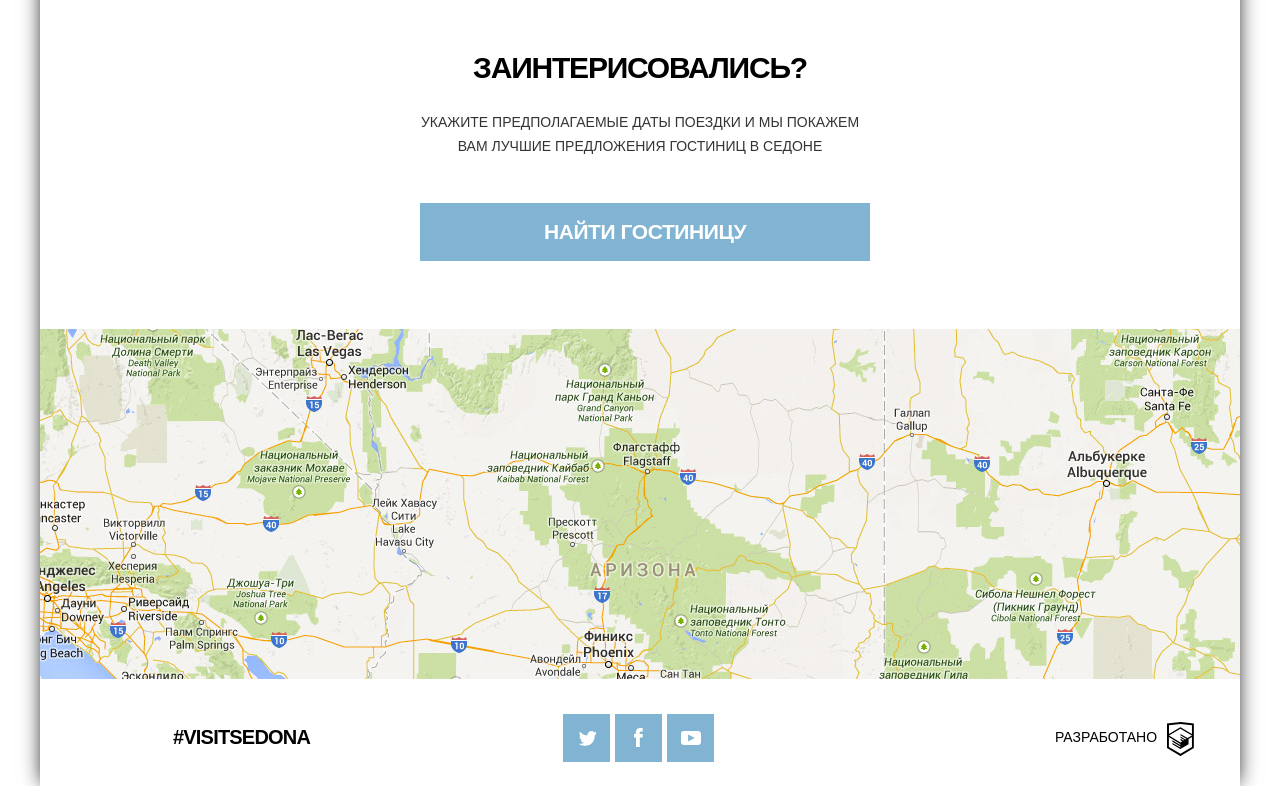
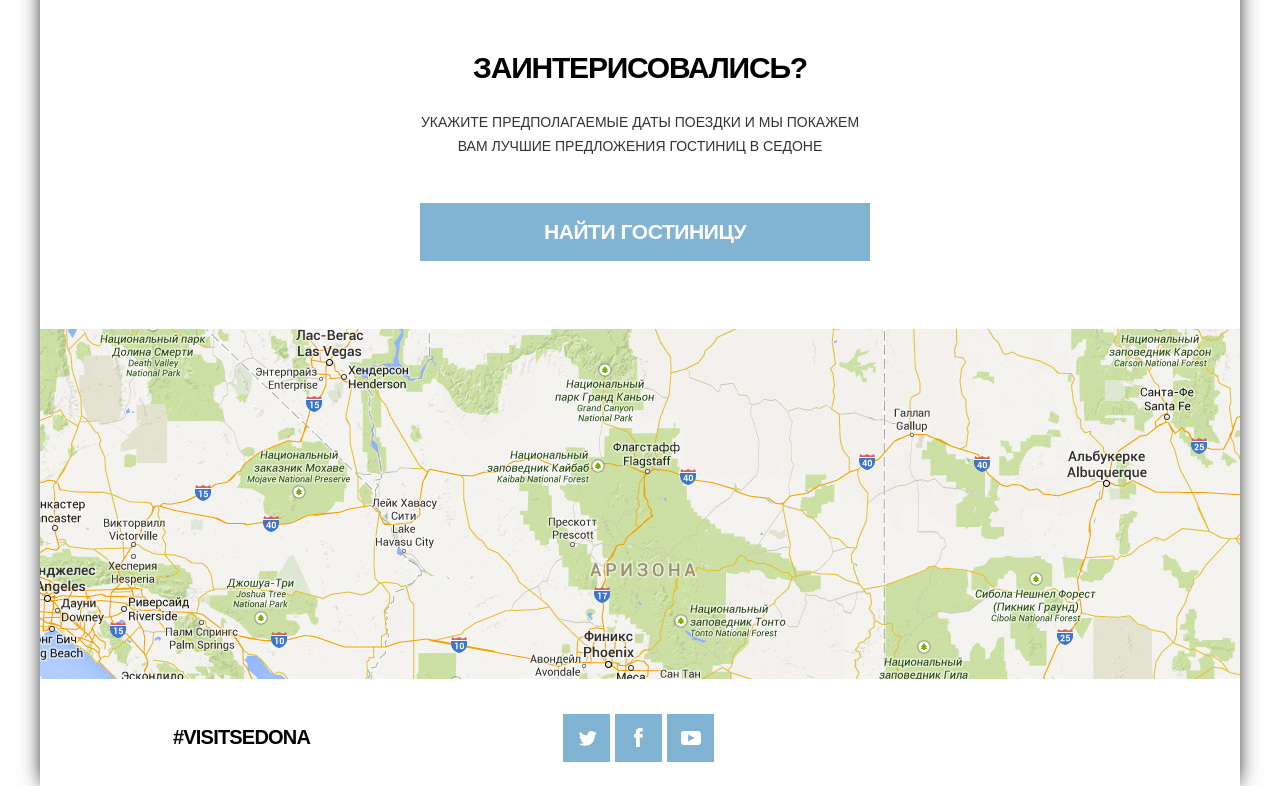
Before and after one commit to AlexanderLogosh/Sedona, a website: page index.html in a window 1280 px wide. Shown: the part 1881-2667 px from the top of the page. Drawn offline with nearby package versions, Linux system fonts and the light colour scheme.

Commit message:
Update index.html

```diff
--- a/index.html
+++ b/index.html
@@ -125,11 +125,6 @@
 			</a>
 		</div>
 		<div class="page-footer__coopyright">
-			<span>Разработано
-				<svg xmlns="http://www.w3.org/2000/svg" width="26.9" height="34.1" viewBox="0 0 26.943 34.09">
-    			<path d="M13.6 0h-.1L0 1.4v24.7l13.5 8 13.4-8V1.4L13.6 0zM25 12.1L13.5 5.3h-.2L2 12.1v-9L13.5 2 25 3.1v9zM13.4 6.8L25 13.5l-4.5 2.6-7-4.2v1.4l5.8 3.5-.8.6-5-3v1.4l3.8 2.3-.8.5-3-1.8v1.4l1.8 1-1.8 1.2L2 13.6l11.4-6.8zM1.9 15L13.3 22v1l-7.9-4.7v1.4l8 4.8v1.1l-8-4.7v1.4l8 4.8 8.2-4.8V17l3.4-2v10l-11.5 6.9-11.6-7v-9.8z"/>
-				</svg>
-			</span>
 		</div>
 	</footer>
 </body>
```
